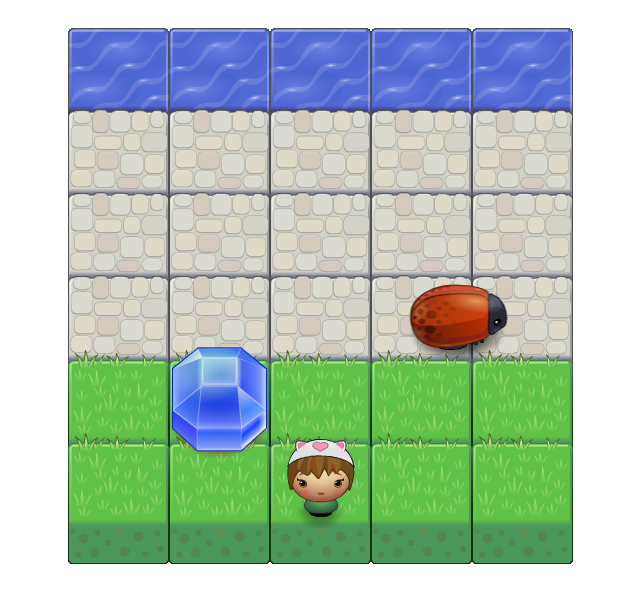
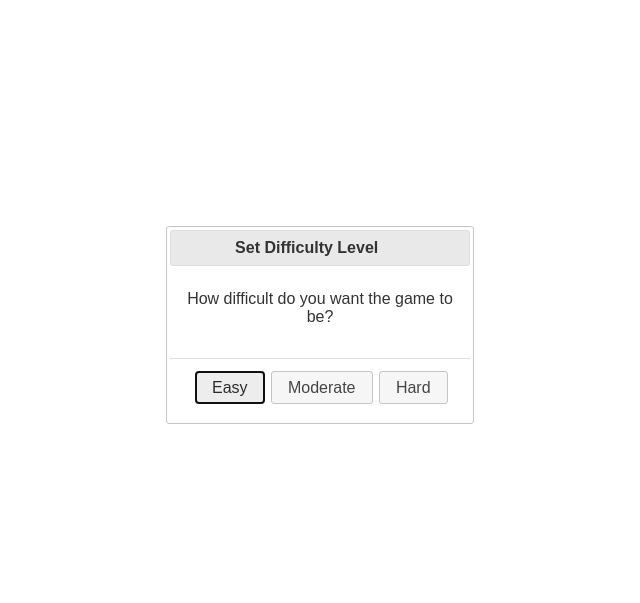
Before and after one commit to tobiasziegler/fend-p5-classic-arcade-game-clone, a website: page index.html in a window 1280 px wide. Both pictures are taken after a click on the button "Begin the Game". Shown: the part 75-678 px from the top of the page, without its empty margins (320-960 px from the left). Drawn offline with nearby package versions, Linux system fonts and the light colour scheme.

Commit message:
Add a difficulty selection dialog

```diff
--- a/index.html
+++ b/index.html
@@ -27,6 +27,9 @@
 					<li>Star - clear away the bugs</li>
 				</ol>
 	</div>
+	<div id="difficulty-dialog" class="dialog" title="Set Difficulty Level">
+		<p>How difficult do you want the game to be?</p>
+	</div>
 	<div id="gameover-dialog" class="dialog" title="Game Over">
 		<p>Bad luck. You've run out of lives!</p>
 	</div>
--- a/js/engine.js
+++ b/js/engine.js
@@ -290,30 +290,70 @@ var Engine = (function(global) {
 			autoOpen: false
 		});
 
-		// Configure the character selection dialog
+		// Configure the start game dialog
 		$('#start-dialog').dialog({
 			dialogClass: 'no-close',
 			buttons: [{
 				text: 'Begin the Game',
 				click: function() {
 					$(this).dialog('close');
-					gamePaused = false;
-					init();
+					$('#difficulty-dialog').dialog('open');
 				}
 			}],
 			modal: true
+		});
+
+		// Configure the difficulty selection dialog
+		$('#difficulty-dialog').dialog({
+			dialogClass: 'no-close',
+			buttons: [{
+					text: 'Easy',
+					click: function() {
+						$(this).dialog('close');
+						console.log('easy');
+						gamePaused = false;
+						init();
+					}
+				},
+				{
+					text: 'Moderate',
+					click: function() {
+						$(this).dialog('close');
+						console.log('moderate');
+						gamePaused = false;
+						init();
+					}
+				},
+				{
+					text: 'Hard',
+					click: function() {
+						$(this).dialog('close');
+						console.log('hard');
+						gamePaused = false;
+						init();
+					}
+				}
+			]
 		});
 
 		// Configure the Game Over dialog
 		$('#gameover-dialog').dialog({
 			dialogClass: 'no-close',
 			buttons: [{
-				text: 'Restart',
-				click: function() {
-					$(this).dialog('close');
-					init();
+					text: 'Play Again',
+					click: function() {
+						$(this).dialog('close');
+						init();
+					}
+				},
+				{
+					text: 'Adjust Difficulty',
+					click: function() {
+						$(this).dialog('close');
+						$('#difficulty-dialog').dialog('open');
+					}
 				}
-			}],
+			],
 			modal: true
 		});
 	}
```
